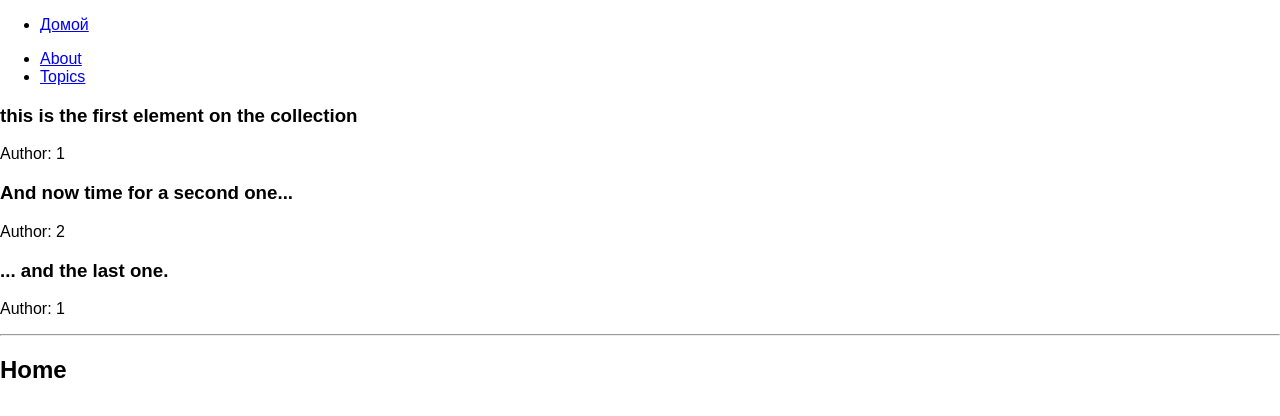
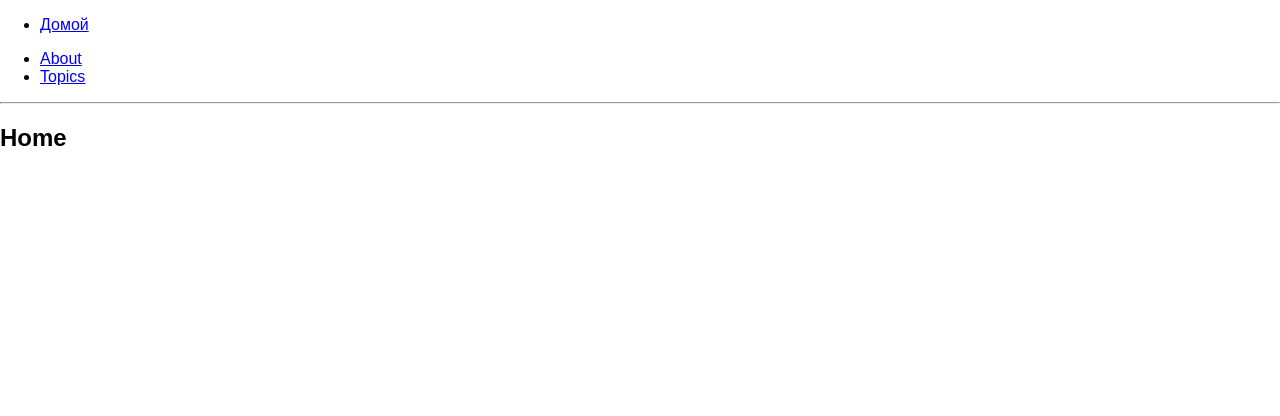
Before and after one commit to kitcat-dev/xsolla-summer-school, a React (Create React App) app: page / in a window 1280 px wide. Shown: the top 416 px of the page. Built offline with nearby package versions, Linux system fonts and the light colour scheme; data requests are answered from the project's data file.

Commit message:
Remove json-server

```diff
--- a/api/db.json
+++ /dev/null
@@ -1,31 +0,0 @@
-{
-    "api_posts": [
-      {
-        "id": 1,
-        "title": "this is the first element on the collection",
-        "authorId": 1
-      },
-      {
-        "id": 2,
-        "title": "And now time for a second one...",
-        "authorId": 2
-      },
-      {
-        "id": 3,
-        "title": "... and the last one.",
-        "authorId": 1
-      }
-    ],
-    "api_authors": [
-      {
-        "id": 1,
-        "name": "Santiago Camelo",
-        "email": "trikanna@gmail.com"
-      },
-      {
-        "id": 2,
-        "name": "Pepe Trueno",
-        "email": "pepetrueno@gmail.com"
-      }
-    ]
-  }
--- a/src/App.js
+++ b/src/App.js
@@ -44,29 +44,29 @@ const Topics = ({ match }) => (
 );
 
 class App extends React.Component {
-  constructor(props) {
-    super(props);
-    this.state = {
-      posts: []
-    };
-  }
+  // constructor(props) {
+  //   super(props);
+  //   this.state = {
+  //     posts: []
+  //   };
+  // }
 
-  componentDidMount() {
-    let url = "/api_posts";
-    fetch(url)
-      .then(resp => resp.json())
-      .then(data => {
-        let posts = data.map(post => {
-          return (
-            <div key={post.id}>
-              <h3>{post.title}</h3>
-              <p>Author: {post.authorId}</p>
-            </div>
-          );
-        });
-        this.setState({ posts: posts });
-      });
-  }
+  // componentDidMount() {
+  //   let url = "/api_posts";
+  //   fetch(url)
+  //     .then(resp => resp.json())
+  //     .then(data => {
+  //       let posts = data.map(post => {
+  //         return (
+  //           <div key={post.id}>
+  //             <h3>{post.title}</h3>
+  //             <p>Author: {post.authorId}</p>
+  //           </div>
+  //         );
+  //       });
+  //       this.setState({ posts: posts });
+  //     });
+  // }
 
   render() {
     return (
@@ -85,8 +85,6 @@ class App extends React.Component {
             </li>
           </ul>
 
-          {this.state.posts}
-
           <hr />
 
           <Route exact path="/" component={Home} />
```
Also changed, not shown: package.json (+4 -8 lines), .circleci/config.yml, 2 other files (tests, documents, lock files or other folders).
